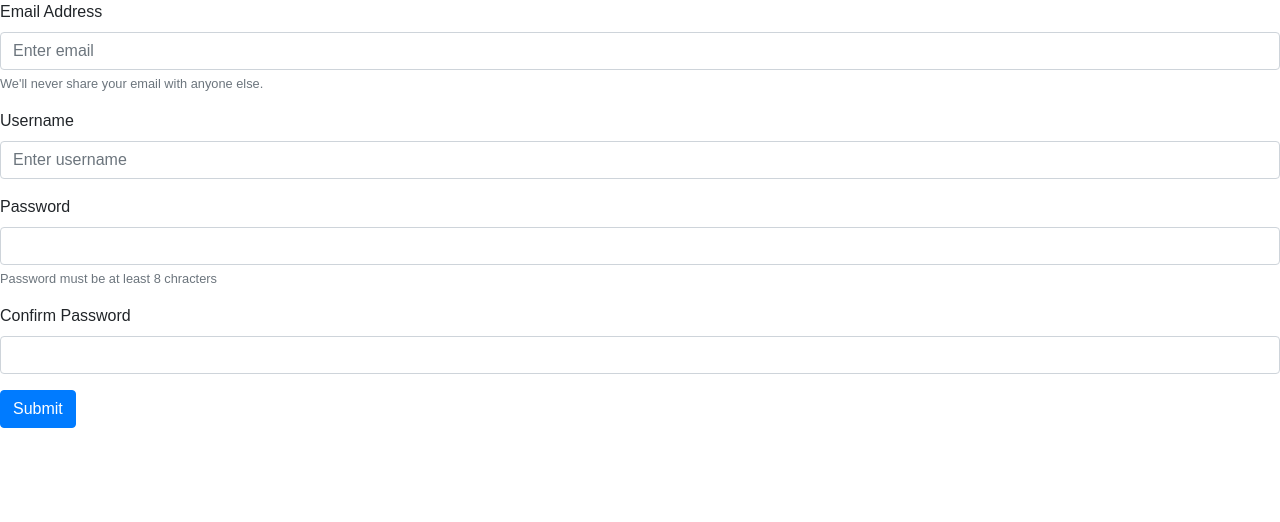
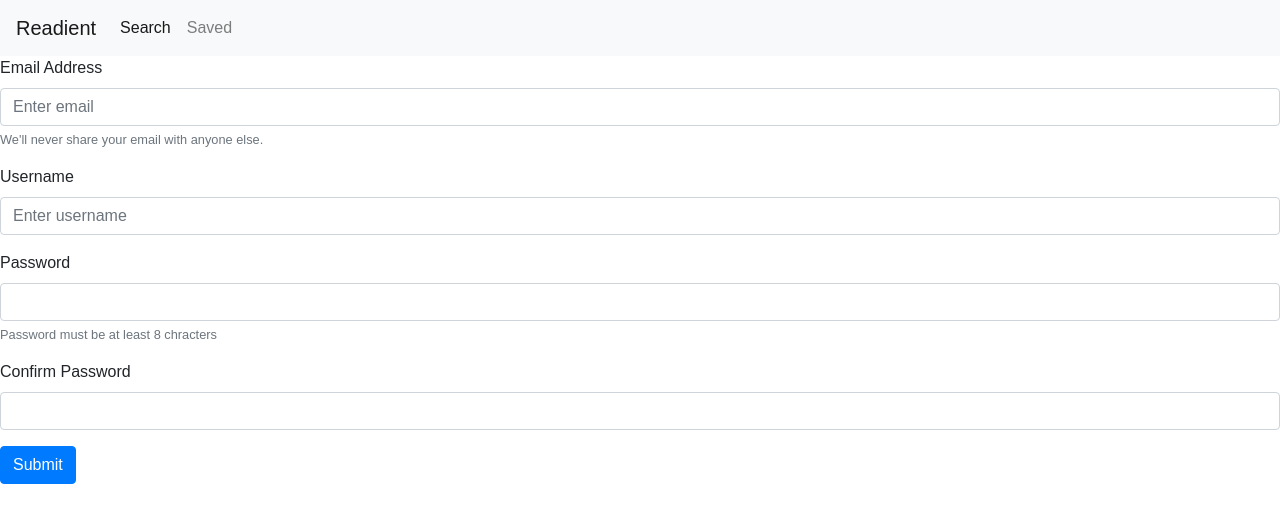
Before and after one commit to Annikizzle/Readient, a React (Create React App) app in the folder client/: page / in a window 1280 px wide. Shown: the top 522 px of the page. Built offline with nearby package versions, Linux system fonts and the light colour scheme.

Commit message:
HTML for Nav component

```diff
--- a/client/src/App.js
+++ b/client/src/App.js
@@ -2,10 +2,12 @@ import React from "react";
 import "./App.css";
 import Home from "./pages/Home";
 import { BrowserRouter as Router, Route, Switch } from "react-router-dom";
+import Nav from "./components/Nav";
 
 function App() {
   return (
     <Router>
+      <Nav />
       <Switch>
         <Route exact path="/" component={Home}></Route>
         {/* <Route exact path="/saved" component={Saved}></Route> */}
--- /dev/null
+++ b/client/src/components/Nav/index.js
@@ -0,0 +1,28 @@
+import React, { Component } from "react";
+import { Link } from "react-router-dom";
+
+class Nav extends Component {
+
+  render() {
+    return (
+      <nav className="navbar navbar-expand-lg navbar-light bg-light">
+        <a className="navbar-brand" href="#">Readient</a>
+        <button className="navbar-toggler" type="button" data-toggle="collapse" data-target="#navbarNav" aria-controls="navbarNav" aria-expanded="false" aria-label="Toggle navigation">
+          <span className="navbar-toggler-icon"></span>
+        </button>
+        <div className="collapse navbar-collapse" id="navbarNav">
+          <ul className="navbar-nav">
+            <li className="nav-item active">
+              <a className="nav-link" href="/">Search</a>
+            </li>
+            <li className="nav-item">
+              <a className="nav-link" href="/saved">Saved</a>
+            </li>
+          </ul>
+        </div>
+      </nav>
+    )
+  }
+}
+
+export default Nav;
```
Also changed, not shown: client/src/components/Login/index.js (added, +17 -0 lines).
